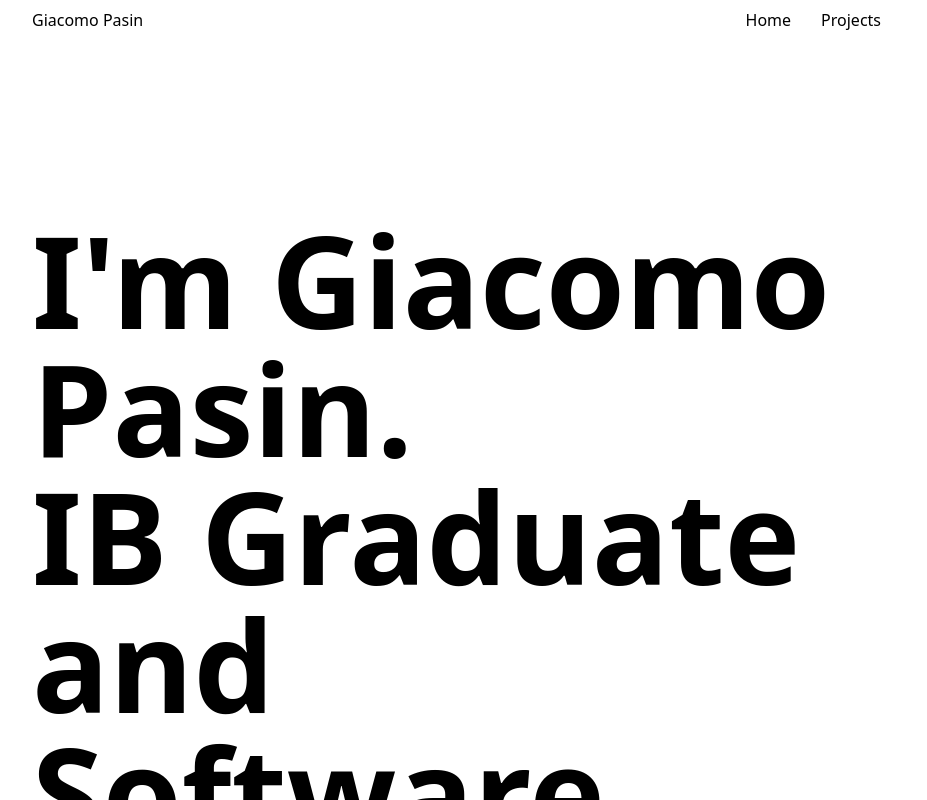
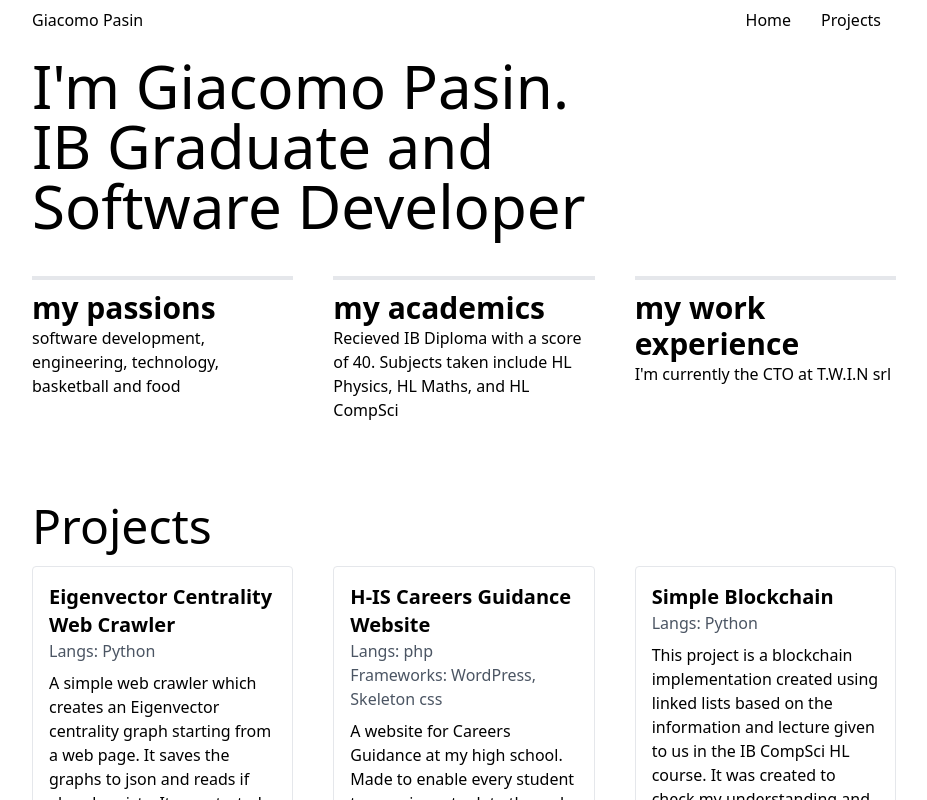
Before and after one commit to jackpeck2004/personal_website, a Next.js app: page / in a window 1280 px wide. Shown: the top 800 px of the page, without its empty margins (176-1103 px from the left). Built offline with nearby package versions, Linux system fonts and the light colour scheme.

Commit message:
Removed separate components for single use headings

```diff
--- a/src/components/common/headings.tsx
+++ /dev/null
@@ -1,16 +0,0 @@
-import { useMediaQuery } from "@/lib/hooks";
-import constants from '@/lib/constants';
-import { FC, PropsWithChildren } from 'react';
-
-export const SubHeading: FC<PropsWithChildren<{}>> = ({ children }) => {
-  return (
-    <h2 className="text-5xl">{children}</h2>
-  );
-}
-
-export const Title: FC<PropsWithChildren<{}>> = ({ children }) => {
-  const isXl = useMediaQuery(constants.mediaQueries.IS_XLARGE);
-  return (
-    <h1 className={`${isXl ? "text-9xl" : "text-6xl"} font-bold pt-[20vh]`}>{children}</h1>
-  );
-}
--- a/src/components/partials/projects.tsx
+++ b/src/components/partials/projects.tsx
@@ -65,7 +65,7 @@ const Project = ({
 const Section = ({ projects }) => {
   return (
     <section className="mt-[10vh]" id="projects">
-      <SubHeading>Projects</SubHeading>
+      <h2 className="text-5xl">Projects</h2>
       <Projects>
         {projects &&
           projects.map((project, idx) => {
--- a/src/pages/index.tsx
+++ b/src/pages/index.tsx
@@ -3,7 +3,6 @@ import matter from "gray-matter";
 import fs from "fs";
 import Projects from "@/components/partials/projects";
 import Characteristics from "@/components/partials/characteristics";
-import { Title } from "@/components/common/headings";
 import { ICharacteristic } from "@/lib/types";
 
 const CHARACTERISTICS: Array<ICharacteristic> = [
@@ -26,10 +25,10 @@ const Page = ({ projects }) => {
   return (
     <div className="min-h-[94vh] bg-white text-black py-[2vh]" id="home">
       <div className="px-4 lg:px-52">
-        <Title>
+        <h1 className="2xl:text-9xl xl:text-6xl text-5xl">
           I&apos;m Giacomo Pasin. <br /> IB Graduate and <br /> Software
           Developer
-        </Title>
+        </h1>
         <Characteristics characteristics={CHARACTERISTICS} />
         <Projects projects={projects} />
       </div>
```
